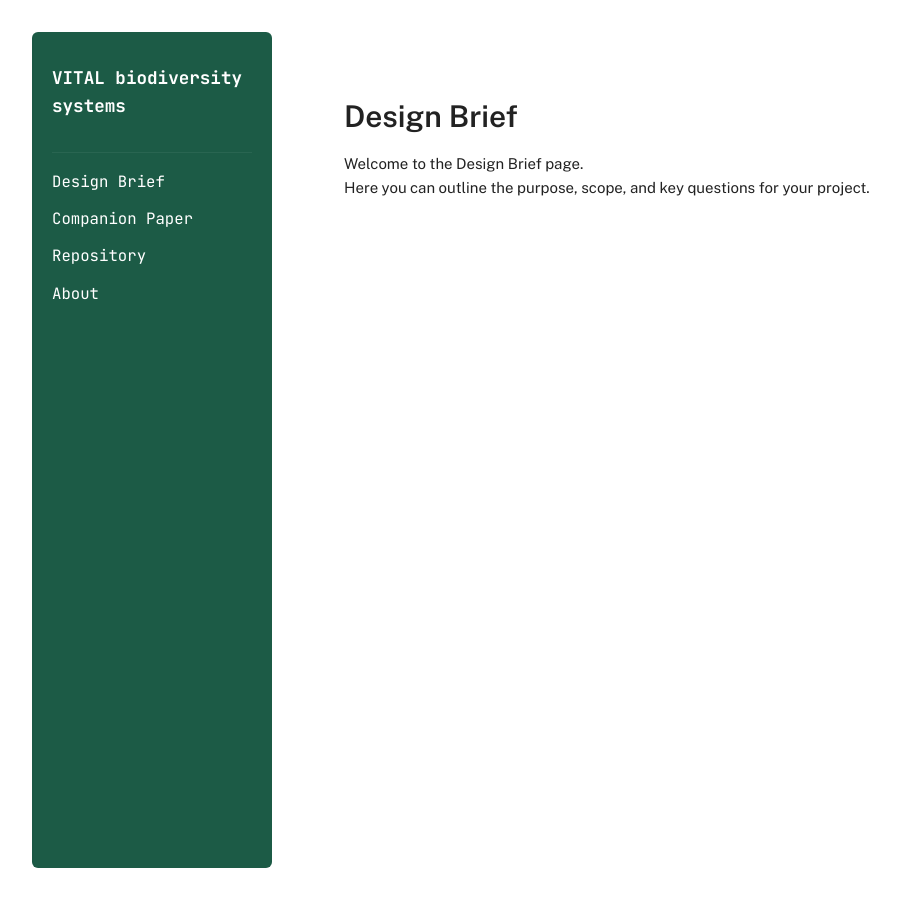
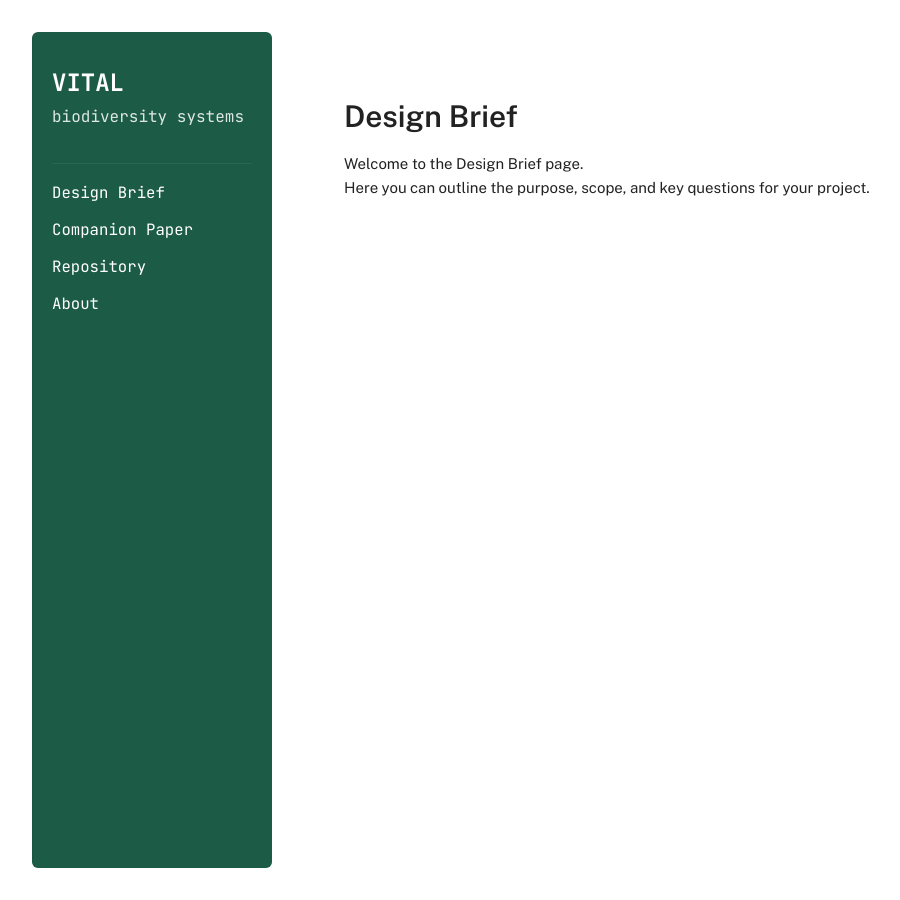
Before and after one commit to vitalbiodiversity/vitalbiodiversity.github.io, a Jekyll site: the page built from index.md, in a window 1280 px wide and 900 px high. Shown: the whole window, without its empty margins (58-958 px from the left). Built offline with Jekyll 4.4.1, drawn with Linux system fonts in a browser that asks for light colours.

Commit message:
Update style.css

```diff
--- a/assets/css/style.css
+++ b/assets/css/style.css
@@ -68,6 +68,34 @@ body {
   color: #fff;
   text-decoration: none;
 }
+
+.site-title {
+  margin: 0;
+  font-weight: 600;
+  display: flex;
+  flex-wrap: wrap;
+  align-items: baseline;
+}
+
+.site-title a {
+  text-decoration: none;
+  color: #fff;
+}
+
+/* Larger part of title */
+.site-title .title-large {
+  font-size: 1.5rem;   /* adjust bigger if needed */
+  font-weight: 700;
+  margin-right: 0.25rem;
+}
+
+/* Smaller part of title */
+.site-title .title-small {
+  font-size: 1rem;     /* adjust smaller if needed */
+  font-weight: 500;
+  opacity: 0.85;       /* optional subtle difference */
+}
+
 
 /* nav */
 .sidebar-nav {
```
